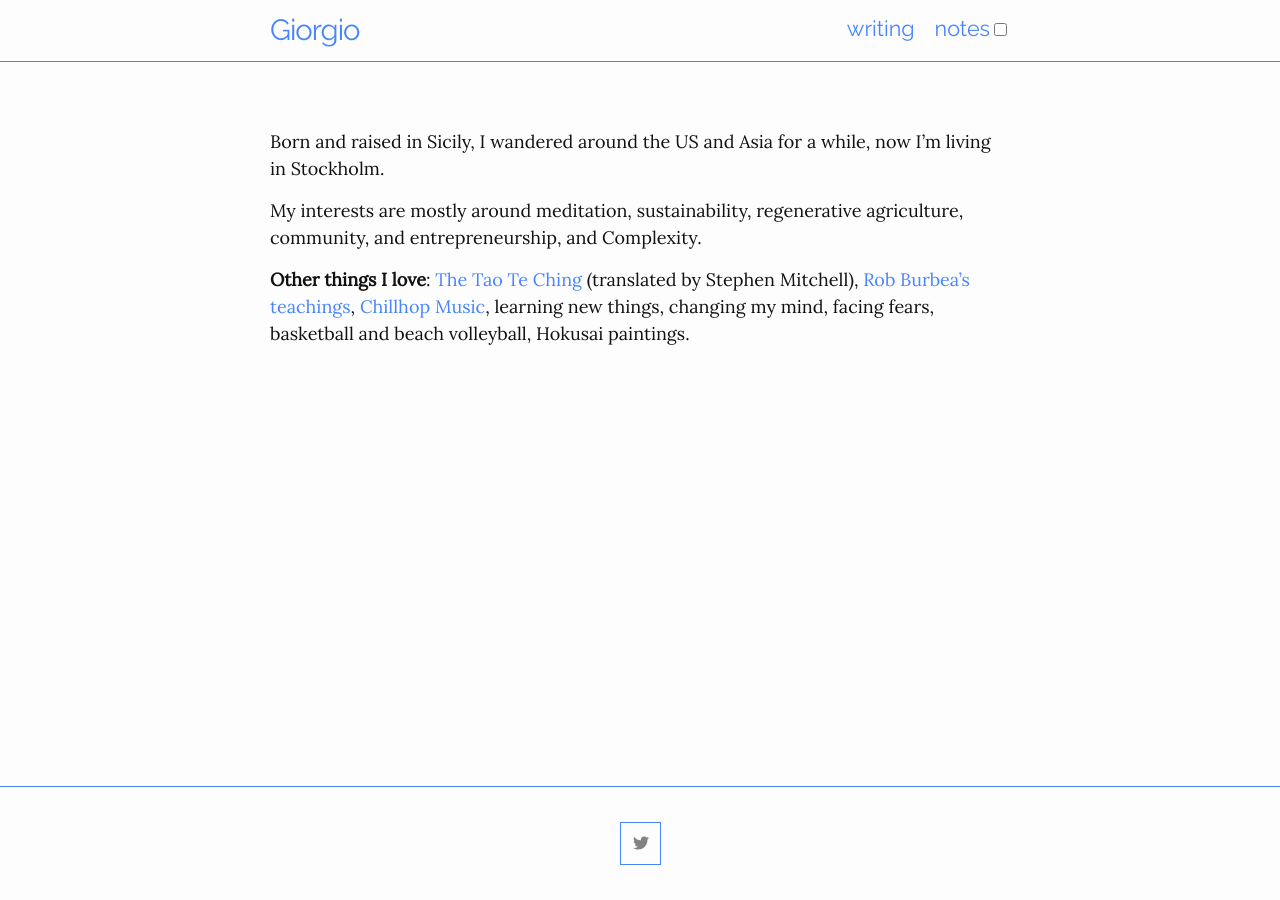
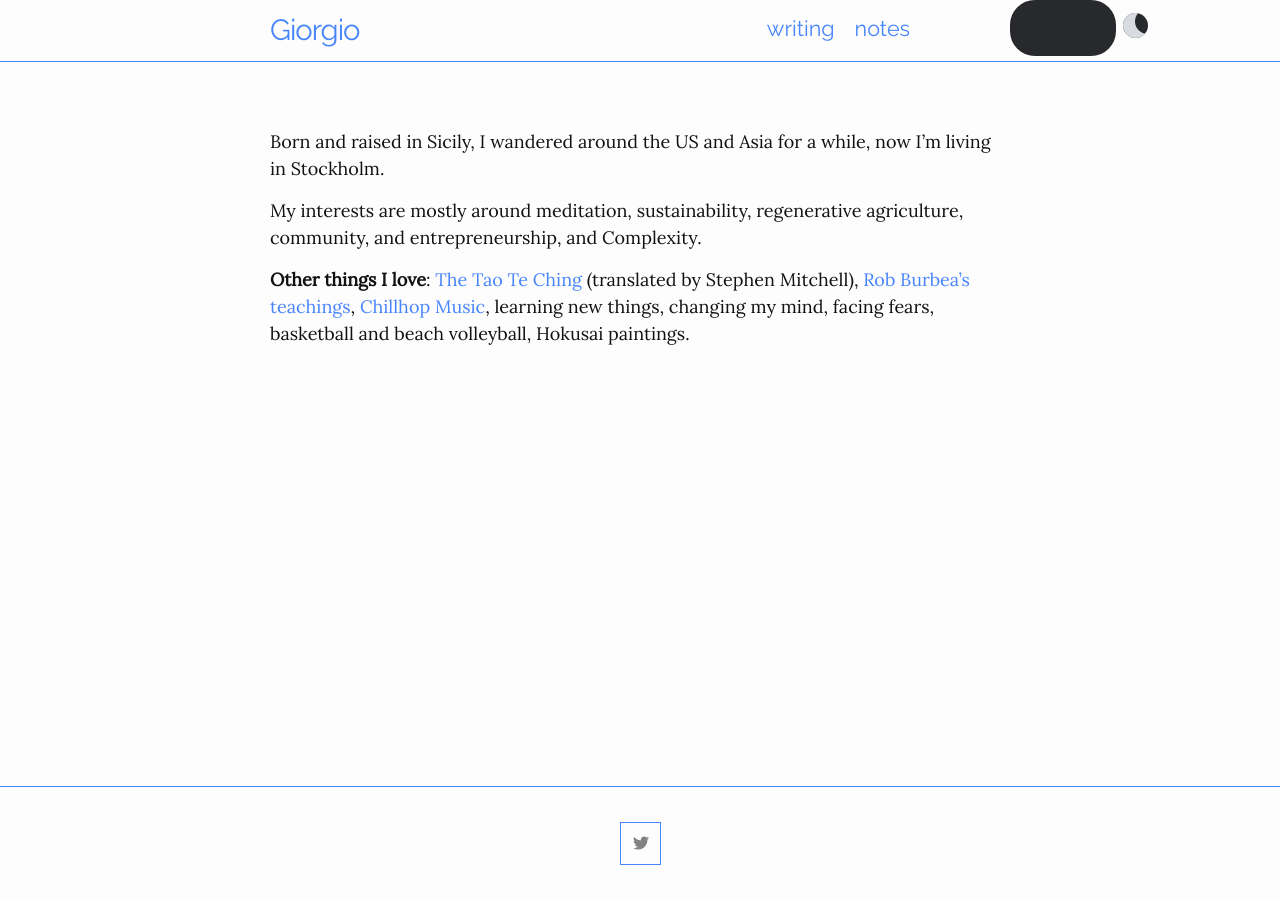
Before and after one commit to giorgiop94/giorgio-blog, a Jekyll site: the page built from index.md, in a window 1280 px wide. Built offline with Jekyll 4.4.1, drawn with Linux system fonts in a browser that asks for light colours.

Commit message:
this toggle should finally work

```diff
--- a/_includes/header.html
+++ b/_includes/header.html
@@ -20,12 +20,12 @@
             <a class="page-link" href="{{ item.url | relative_url }}">{{ item.title | escape }}</a>
           {%- endfor -%}
         </div>
-         <div class = 'toggle-switch'>
-        <label>
-     <input type = 'checkbox' id="theme-toggle">
-     <span class="slider round"></span>
- </label>
- </div>
+        <div class="toggle-switch">
+          <label class="switch-label">
+            <input type="checkbox" class="checkbox">
+            <span class="slider"></span>
+          </label>
+        </div>
       </nav>
   </div>
 </header>
--- a/_sass/minima/skins/giorgio.scss
+++ b/_sass/minima/skins/giorgio.scss
@@ -37,54 +37,69 @@
   --light: #fff; /* Adjust with your preferred light color */
 }
 
-.theme-toggle {
-  --toggle-size: 16px;
-  -webkit-appearance: none;
-  -moz-appearance: none;
-  appearance: none;
-  width: 6.25em;
-  height: 3.125em;
-  background: -webkit-gradient(linear, left top, right top, color-stop(50%, #efefef), color-stop(50%, #2a2a2a)) no-repeat;
-  background: -o-linear-gradient(left, #efefef 50%, #2a2a2a 50%) no-repeat;
-  background: linear-gradient(to right, #efefef 50%, #2a2a2a 50%) no-repeat;
-  background-size: 205%;
-  background-position: 0;
-  -webkit-transition: 0.4s;
-  -o-transition: 0.4s;
-  transition: 0.4s;
-  border-radius: 99em;
+.toggle-switch {
   position: relative;
-   margin-left: 1rem;
-  cursor: pointer;
-  font-size: var(--toggle-size);
+  width: 100px;
+  height: 50px;
+  --light: #d8dbe0;
+  --dark: #28292c;
+  --link: rgb(27, 129, 112);
+  --link-hover: rgb(24, 94, 82);
 }
 
-.theme-toggle::before {
-  content: "";
-  width: 2.25em;
-  height: 2.25em;
+.switch-label {
   position: absolute;
-  top: 0.438em;
-  left: 0.438em;
-  background: -webkit-gradient(linear, left top, right top, color-stop(50%, #efefef), color-stop(50%, #2a2a2a)) no-repeat;
-  background: -o-linear-gradient(left, #efefef 50%, #2a2a2a 50%) no-repeat;
-  background: linear-gradient(to right, #efefef 50%, #2a2a2a 50%) no-repeat;
-  background-size: 205%;
-  background-position: 100%;
-  border-radius: 50%;
-  -webkit-transition: 0.4s;
-  -o-transition: 0.4s;
-  transition: 0.4s;
+  width: 100%;
+  height: 50px;
+  background-color: var(--dark);
+  border-radius: 25px;
+  cursor: pointer;
+  border: 3px solid var(--dark);
 }
 
-.theme-toggle:checked::before {
-  left: calc(100% - 2.25em - 0.438em);
-  background-position: 0;
+.checkbox {
+  position: absolute;
+  display: none;
 }
 
-.theme-toggle:checked {
-  background-position: 100%;
+.slider {
+  position: absolute;
+  width: 100%;
+  height: 100%;
+  border-radius: 25px;
+  -webkit-transition: 0.3s;
+  transition: 0.3s;
 }
+
+.checkbox:checked ~ .slider {
+  background-color: var(--light);
+}
+
+.slider::before {
+  content: "";
+  position: absolute;
+  top: 10px;
+  left: 10px;
+  width: 25px;
+  height: 25px;
+  border-radius: 50%;
+  -webkit-box-shadow: inset 12px -4px 0px 0px var(--light);
+  box-shadow: inset 12px -4px 0px 0px var(--light);
+  background-color: var(--dark);
+  -webkit-transition: 0.3s;
+  transition: 0.3s;
+}
+
+.checkbox:checked ~ .slider::before {
+  -webkit-transform: translateX(50px);
+  -ms-transform: translateX(50px);
+  transform: translateX(50px);
+  background-color: var(--dark);
+  -webkit-box-shadow: none;
+  box-shadow: none;
+}
+
+
 //END OF DARK SLIDER INFO
 
 // Syntax highlighting styles should be adjusted appropriately for every "skin"
--- a/theme-toggle.js
+++ b/theme-toggle.js
@@ -1,5 +1,5 @@
 document.addEventListener('DOMContentLoaded', (event) => {
-  const themeToggle = document.getElementById('theme-toggle');
+  const themeToggle = document.getElementById('toggle-switch');
   themeToggle.addEventListener('click', () => {
     // Toggle the 'dark-theme' class on the body
     document.body.classList.toggle('dark-theme');
```
